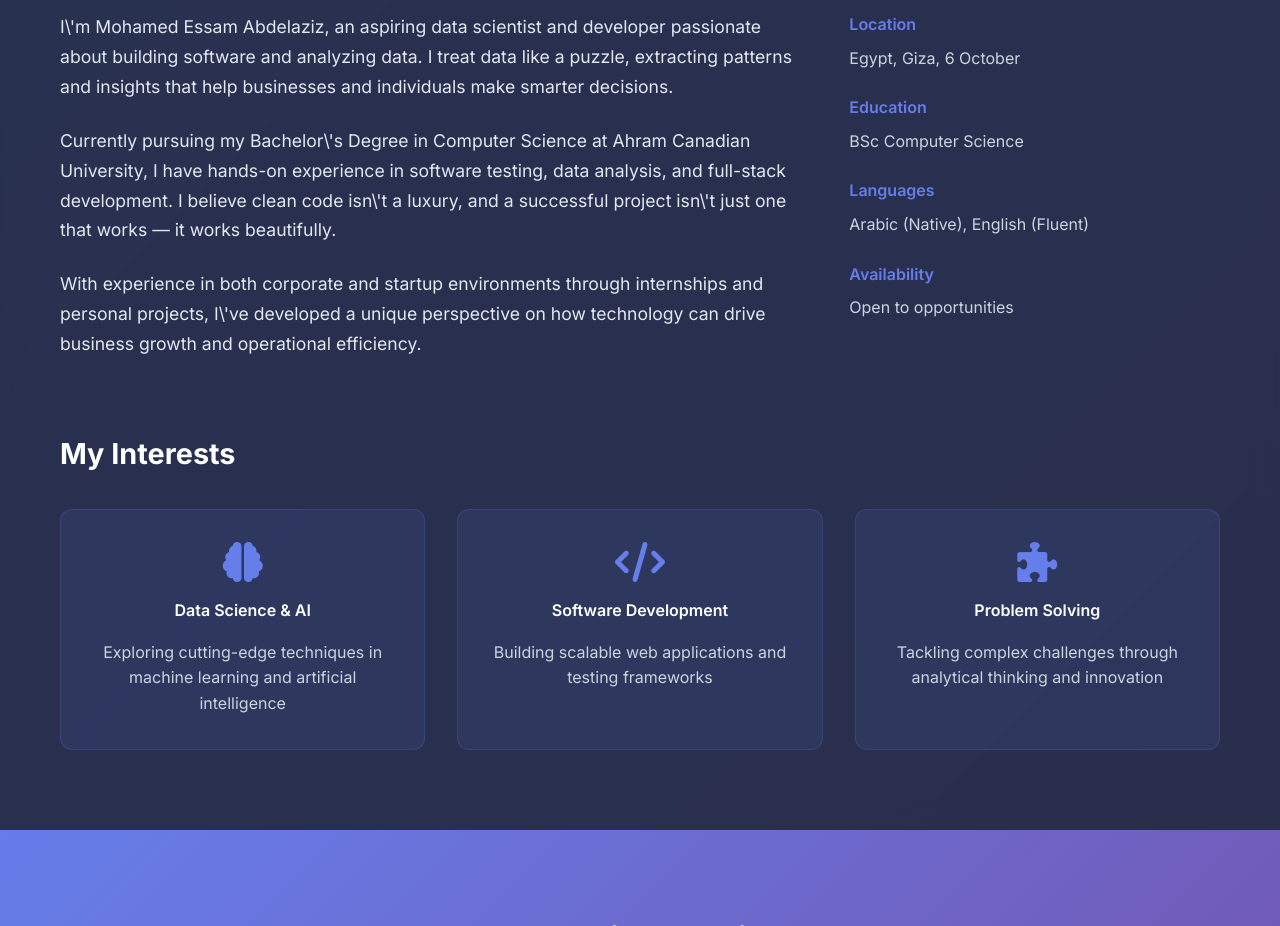
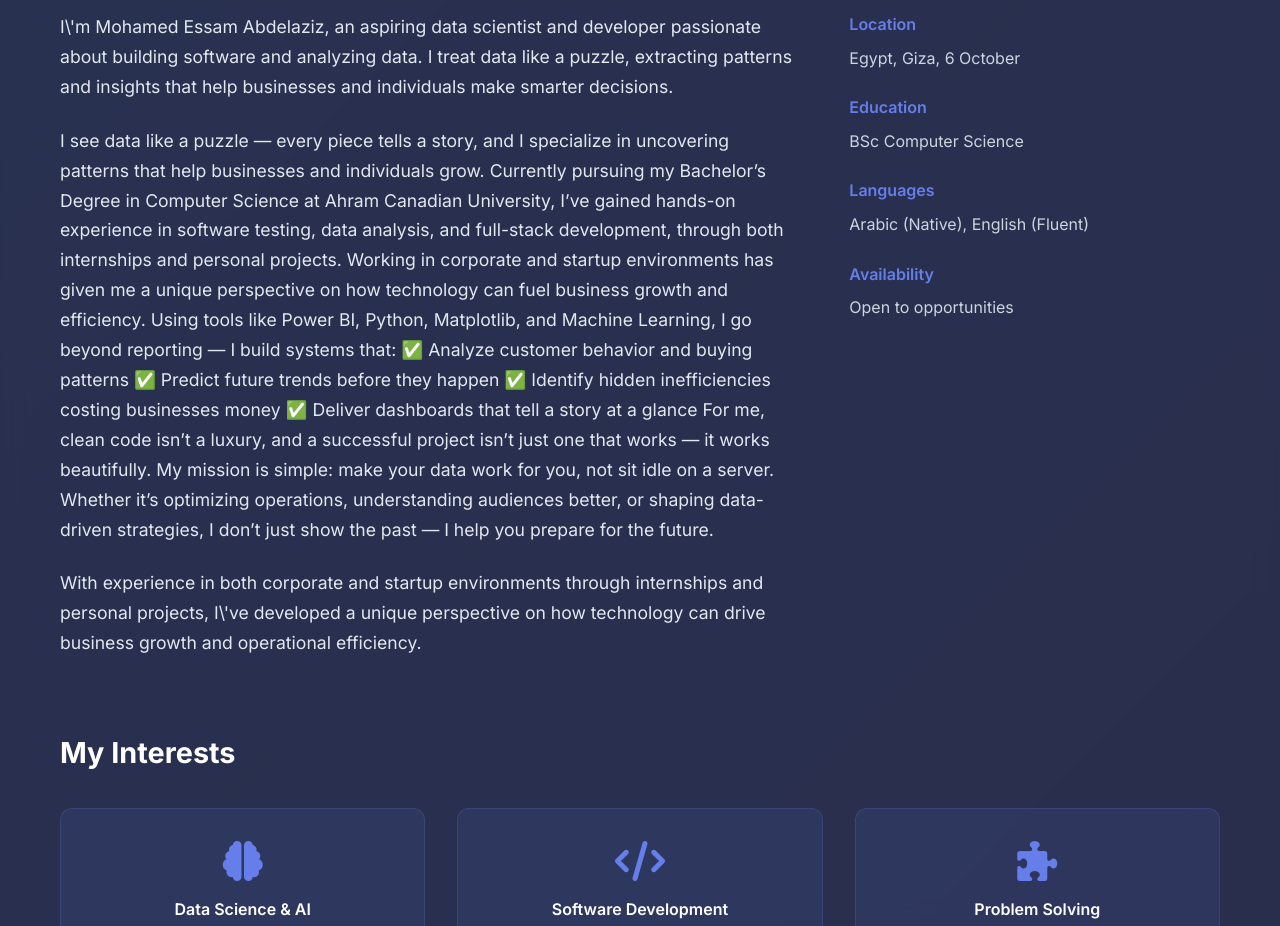
Before and after one commit to Brok237/protofolio, a plain HTML site: page index.html in a window 1280 px wide. Shown: the part 980-1906 px from the top of the page. Drawn offline with Linux system fonts and the light colour scheme.

Commit message:
Update index.html

```diff
--- a/index.html
+++ b/index.html
@@ -98,9 +98,20 @@
                         I treat data like a puzzle, extracting patterns and insights that help businesses and individuals make smarter decisions.
                     </p>
                     <p>
-                        Currently pursuing my Bachelor\'s Degree in Computer Science at Ahram Canadian University, I have hands-on experience in
-                        software testing, data analysis, and full-stack development. I believe clean code isn\'t a luxury, and a successful project
-                        isn\'t just one that works — it works beautifully.
+                 I see data like a puzzle — every piece tells a story, and I specialize in uncovering patterns that help businesses and individuals grow.
+
+Currently pursuing my Bachelor’s Degree in Computer Science at Ahram Canadian University, I’ve gained hands-on experience in software testing, data analysis, and full-stack development, through both internships and personal projects. Working in corporate and startup environments has given me a unique perspective on how technology can fuel business growth and efficiency.
+
+Using tools like Power BI, Python, Matplotlib, and Machine Learning, I go beyond reporting — I build systems that:
+
+✅ Analyze customer behavior and buying patterns
+✅ Predict future trends before they happen
+✅ Identify hidden inefficiencies costing businesses money
+✅ Deliver dashboards that tell a story at a glance
+
+For me, clean code isn’t a luxury, and a successful project isn’t just one that works — it works beautifully. My mission is simple: make your data work for you, not sit idle on a server.
+
+Whether it’s optimizing operations, understanding audiences better, or shaping data-driven strategies, I don’t just show the past — I help you prepare for the future.
                     </p>
                     <p>
                         With experience in both corporate and startup environments through internships and personal projects, I\'ve developed a
```
